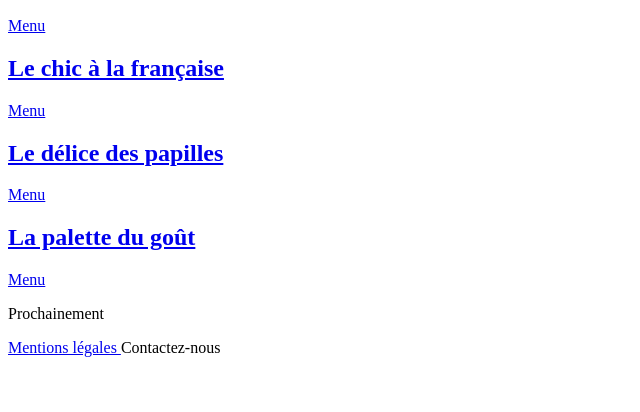
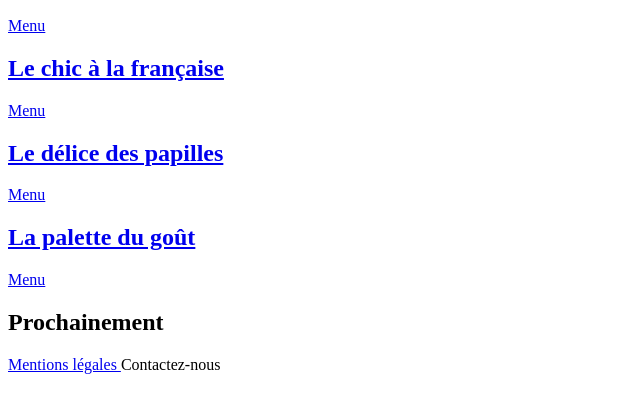
Before and after one commit to Kevin-wachel/Projet3, a plain HTML site: page index.html in a window 1280 px wide. Shown: the part 110-522 px from the top of the page, without its empty margins (0-640 px from the left). Drawn offline with Linux system fonts and the light colour scheme.

Commit message:
correction

```diff
--- a/index.html
+++ b/index.html
@@ -50,7 +50,7 @@
             </section>
             <!--Section prochainement-->
             <section>
-                <p>Prochainement</p>
+                <h2>Prochainement</h2>
             </section>
         </main>
         <!--Pied du site-->
```
